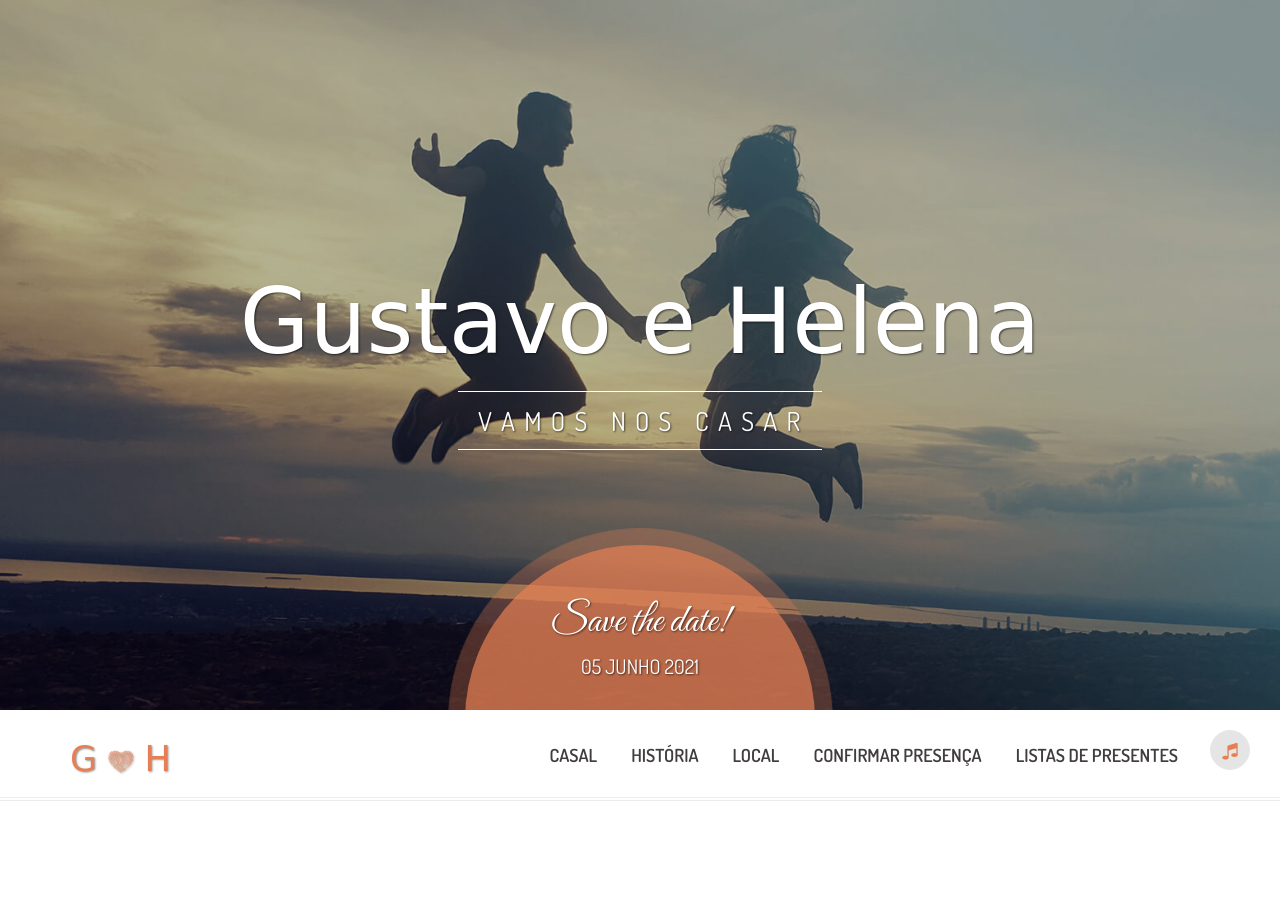
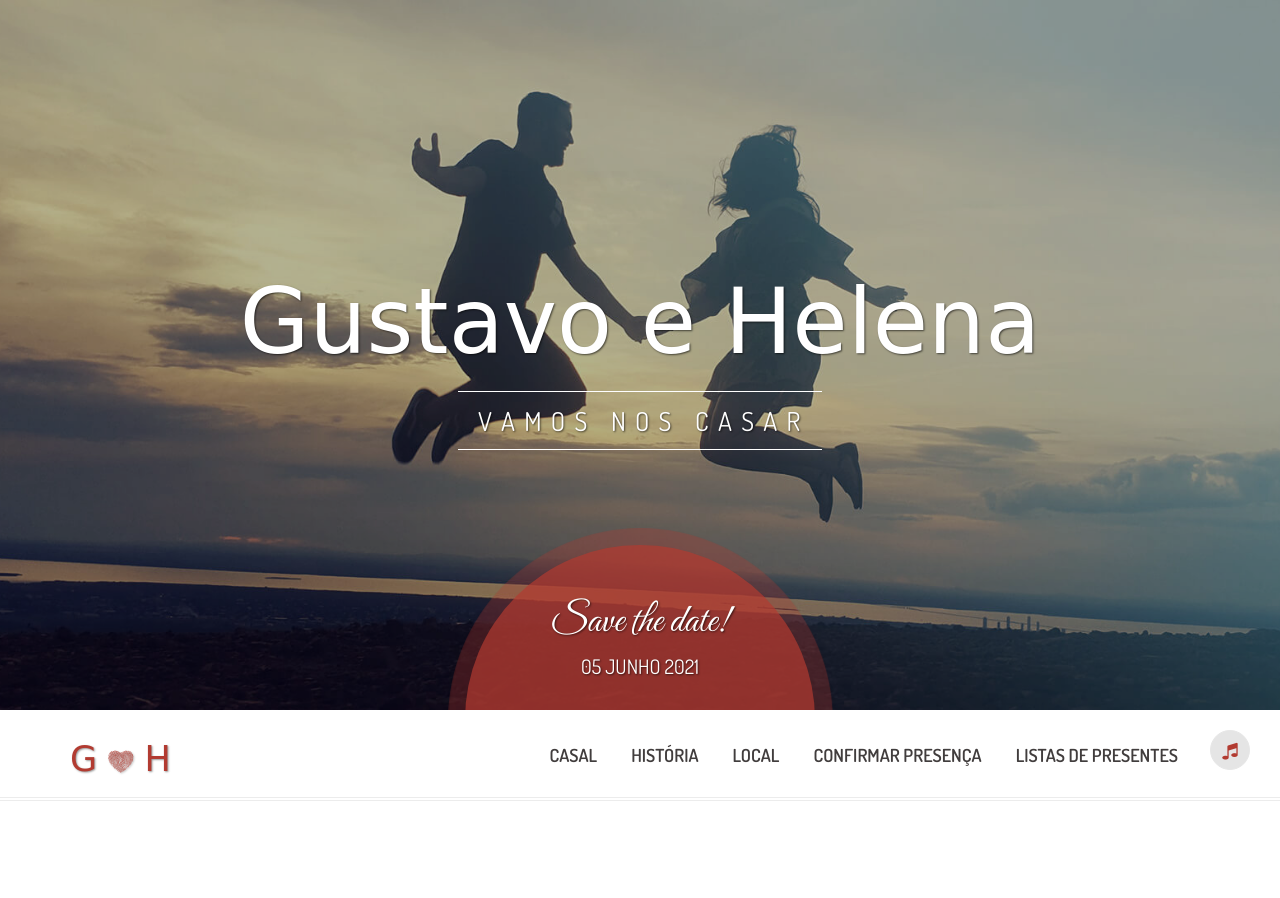
Before and after one commit to guscsales/my-wedding-deprecated, a website: page public/index.html in a window 1280 px wide. Shown: the top 898 px of the page. Drawn offline with nearby package versions, Linux system fonts and the light colour scheme; files that its build step writes are made by us from their sources; files whose address does not match are found by name; a web font is replaced by a local one.

Commit message:
new main color

```diff
--- a/public/sass/helpers/_variables.scss
+++ b/public/sass/helpers/_variables.scss
@@ -23,7 +23,7 @@ $lighter-gray: #f9f9f9;
 $gray3: #767878;
 $white: #fff;
 $black: #000;
-$green: #e68054;
+$green: #b23b31;
 
 $theme-primary-color: $green;
 $body-bg-color: $white;
```
